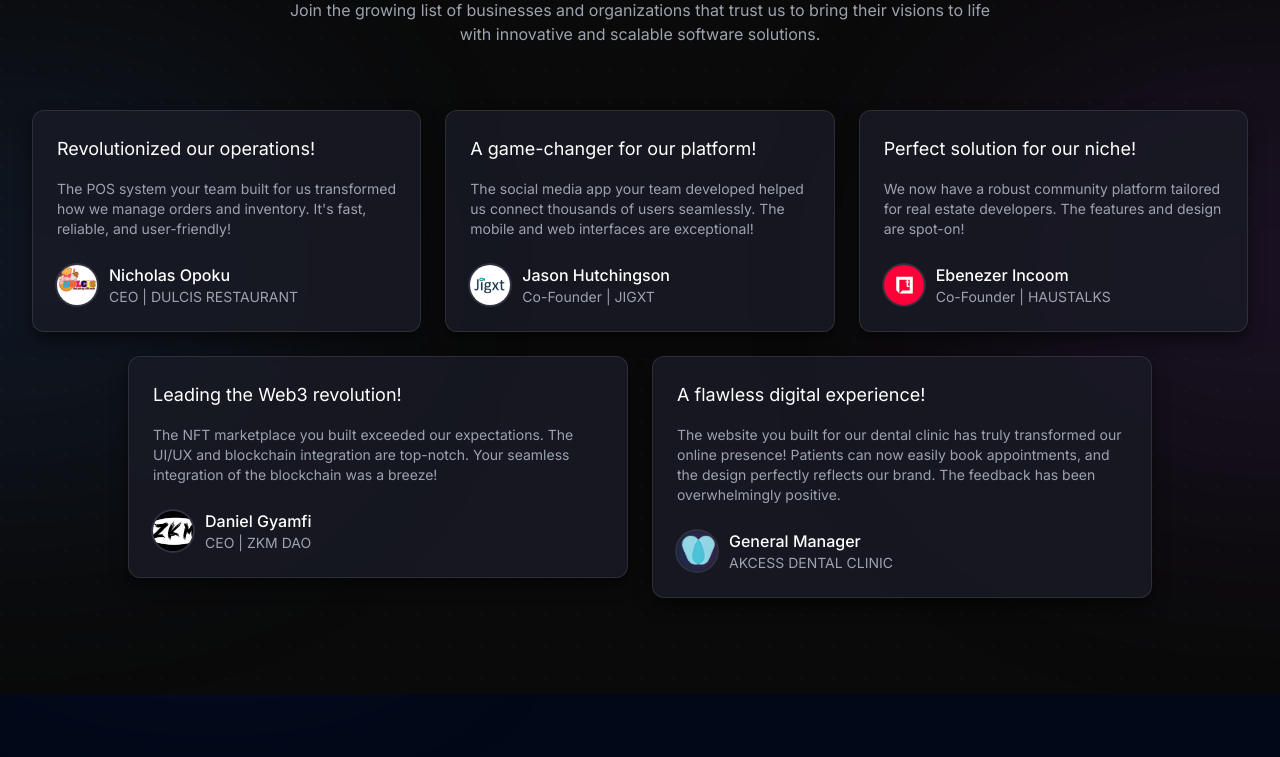
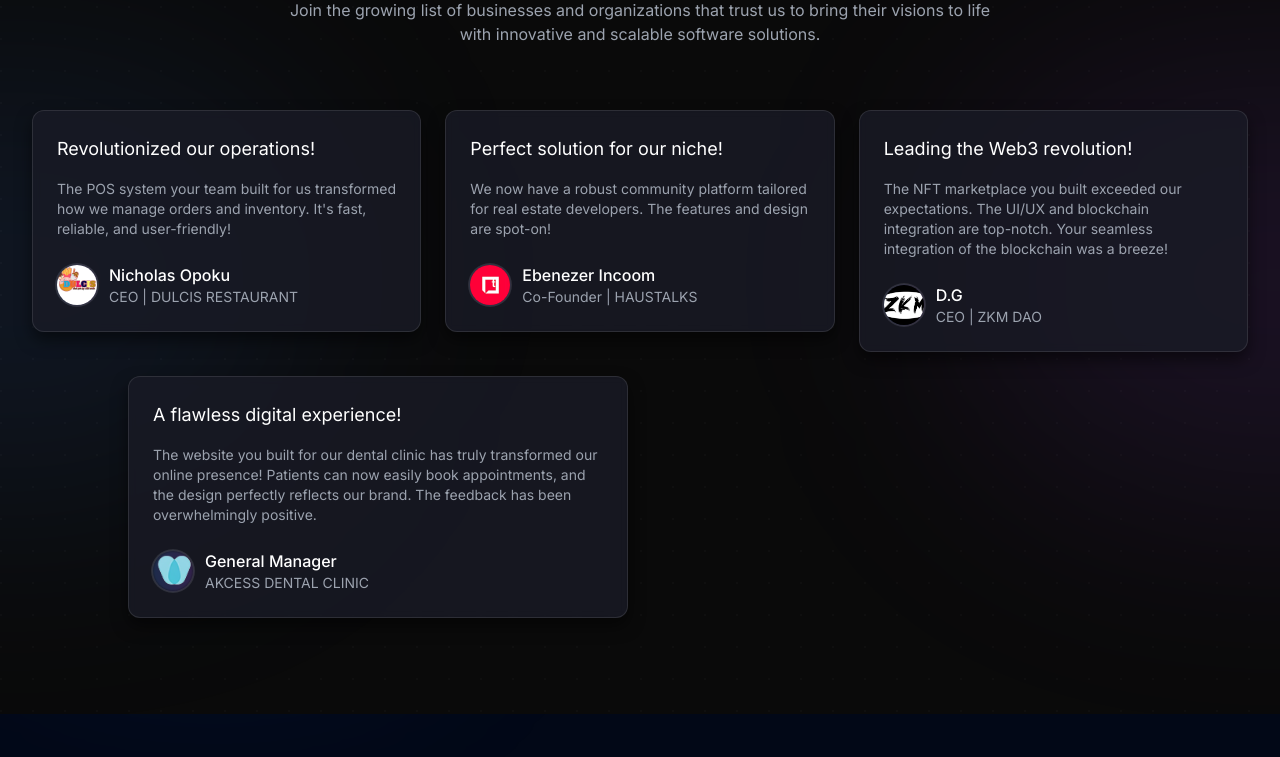
Before and after one commit to D3VLABTechnologies/d3vlabs, a Next.js app: page / in a window 1280 px wide. Shown: the part 3500-4257 px from the top of the page. Built offline with nearby package versions, Linux system fonts and the light colour scheme; no server answers.

Commit message:
Removed Jigxt from Testimonials

```diff
--- a/src/components/testimonials.tsx
+++ b/src/components/testimonials.tsx
@@ -25,16 +25,16 @@ export function Testimonials() {
         avatar: "/avatars/dulcis.jpg",
       },
     },
-    {
-      quote:
-        "The social media app your team developed helped us connect thousands of users seamlessly. The mobile and web interfaces are exceptional!",
-      description: "A game-changer for our platform!",
-      author: {
-        name: "Jason Hutchingson",
-        role: "Co-Founder | JIGXT",
-        avatar: "/avatars/jigxt.jpeg",
-      },
-    },
+    // {
+    //   quote:
+    //     "The social media app your team developed helped us connect thousands of users seamlessly. The mobile and web interfaces are exceptional!",
+    //   description: "A game-changer for our platform!",
+    //   author: {
+    //     name: "Jason Hutchingson",
+    //     role: "Co-Founder | JIGXT",
+    //     avatar: "/avatars/jigxt.jpeg",
+    //   },
+    // },
     {
       quote:
         "We now have a robust community platform tailored for real estate developers. The features and design are spot-on!",
@@ -50,7 +50,7 @@ export function Testimonials() {
         "The NFT marketplace you built exceeded our expectations. The UI/UX and blockchain integration are top-notch. Your seamless integration of the blockchain was a breeze!",
       description: "Leading the Web3 revolution!",
       author: {
-        name: "Daniel Gyamfi",
+        name: "D.G",
         role: "CEO | ZKM DAO",
         avatar: "/avatars/zkm.jpeg",
       },
```
